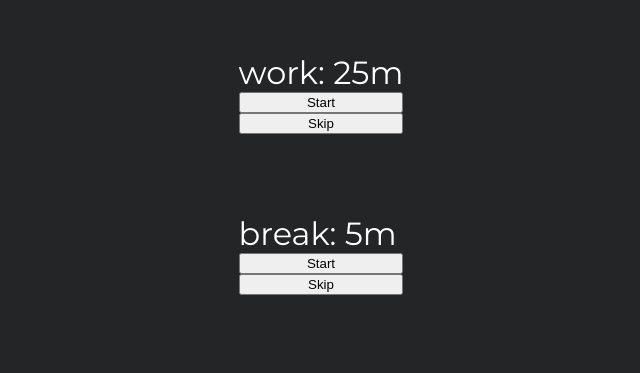
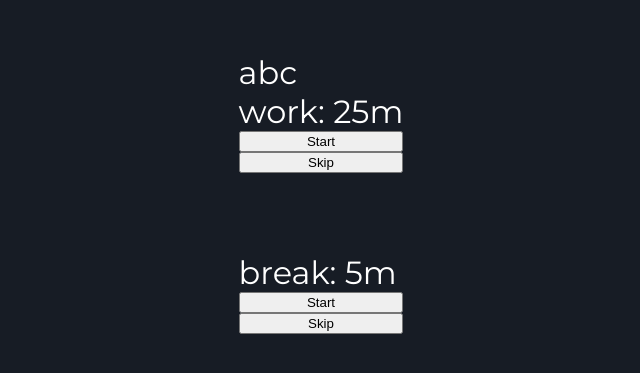
Before and after one commit to Vicescq/pomodoro-hero, a React (Vite) app: page / in a window 1280 px wide. Shown: the part 139-512 px from the top of the page, without its empty margins (319-959 px from the left). Built offline with nearby package versions, Linux system fonts and the light colour scheme.

Commit message:
rough skeleton of game classes

```diff
--- a/src/App.tsx
+++ b/src/App.tsx
@@ -1,5 +1,4 @@
-import Home from "./components/home"
-
+import Home from "./pages/Home"
 
 
 function App() {
--- /dev/null
+++ b/src/components/PomoCard.module.css
@@ -0,0 +1,3 @@
+.abc{
+    font-size: 2000;
+}
--- /dev/null
+++ b/src/components/PomoCard.tsx
@@ -0,0 +1,10 @@
+import classes from "./PomoCard.module.css"
+
+export default function PomoCard(){
+
+    return(
+        <div className={classes.abc}>
+            abc
+        </div>
+    )
+}
--- a/src/index.css
+++ b/src/index.css
@@ -2,7 +2,7 @@
   font-family: "Montserrat";
 
   color: rgba(255, 255, 255);
-  background-color: #242527;
+  background-color: #171c25;
 }
 
 body{
--- a/src/components/Home.tsx
+++ b/src/pages/Home.tsx
@@ -1,6 +1,7 @@
 import { useEffect, useState } from 'react'
 import classes from './Home.module.css'
 import royalDaysAlt from "../audio/Royal_Days_another_version.mp3"
+import PomoCard from '../components/PomoCard'
 
 function formalize(sec: number): string{
     let remainingSec = sec
@@ -16,6 +17,7 @@ function formalize(sec: number): string{
 
 function playAudio(duration: number){
     const audio = new Audio(royalDaysAlt);
+    audio.volume = .15;
     audio.play();
     setTimeout(() => {
         audio.pause();
@@ -91,6 +93,7 @@ export default function Home(){
 
     return(
         <>
+        <PomoCard/>
         <div className={classes.work}>
             work: {formalize(timeWork)}
             <button onClick={handleWorkClick}>{btnWork ? "Pause": "Start"}</button>
```
Also changed, not shown: src/game/Attributes.ts (added, +57 -0 lines), src/game/Encounter.ts (added, +12 -0 lines), src/game/Entity.ts (added, +32 -0 lines), src/game/classes.md (added, +31 -0 lines), src/pages/Home.module.css (renamed from src/components/Home.module.css).
